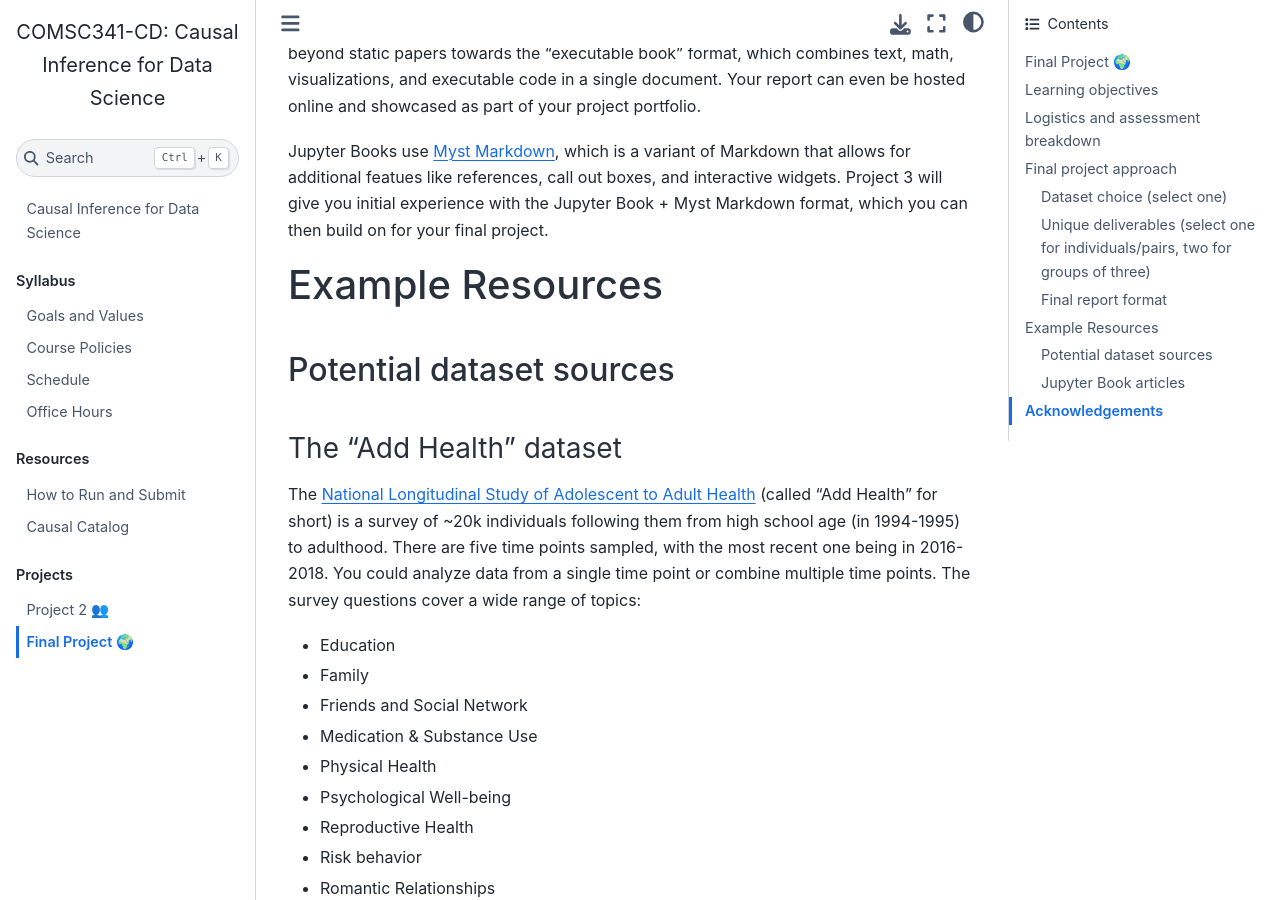
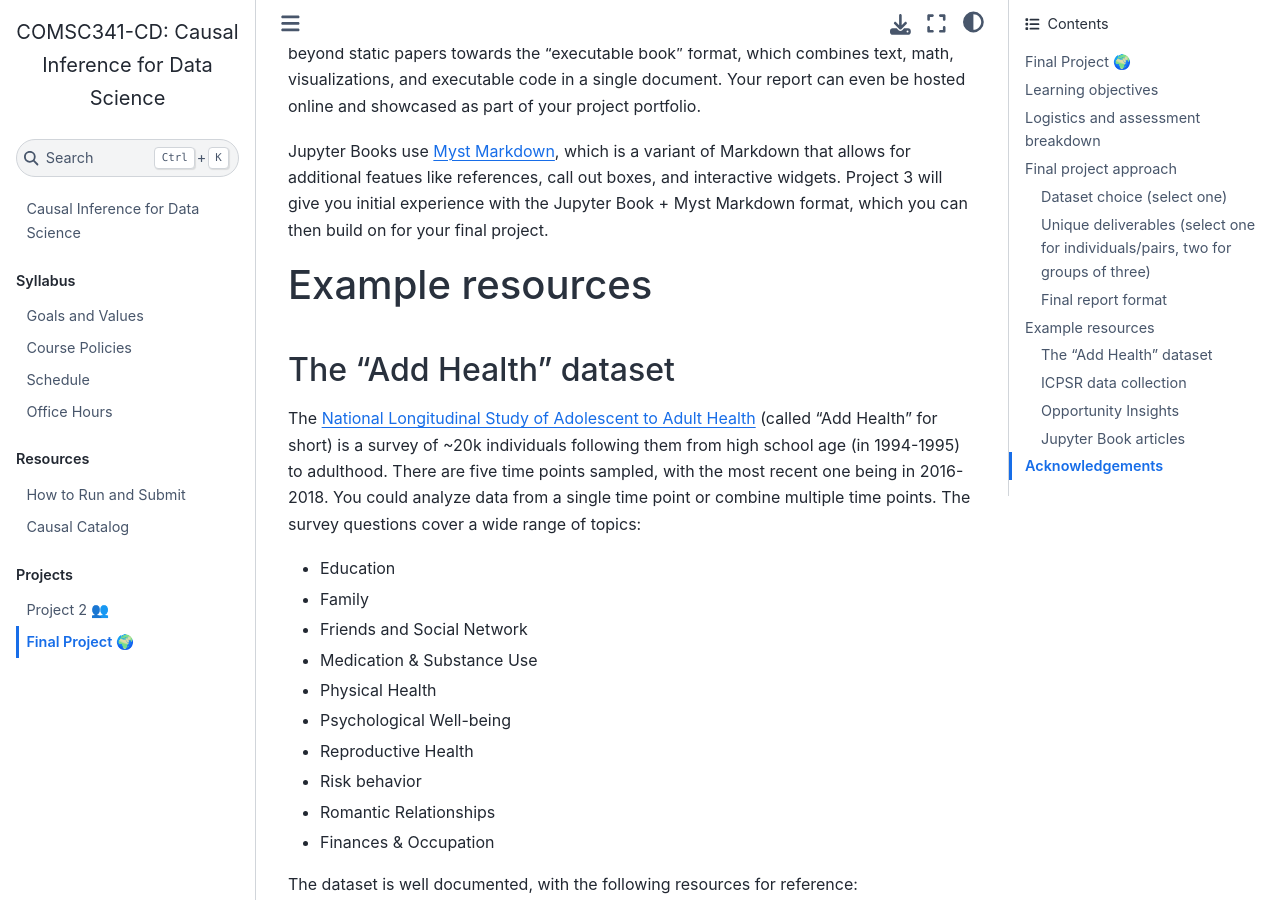
Before and after one commit to comsc341cd/comsc341cd.github.io, a Jupyter Book: the page built from projects/final_project.md, in a window 1280 px wide and 900 px high, scrolled down 1859 px. Built offline with Jupyter Book 1.0.4 settings and Sphinx 7.4.7 and the Sphinx Book theme 1.1.4, drawn with Linux system fonts in a browser that asks for light colours; pages that are not in the unit, such as notebooks, are missing from menus.

```diff
--- a/projects/final_project.md
+++ b/projects/final_project.md
@@ -51,9 +51,7 @@ The final report will be submitted in the form of a [Jupyter Book article](https
 
 Jupyter Books use [Myst Markdown](https://myst-parser.readthedocs.io/en/latest/), which is a variant of Markdown that allows for additional featues like references, call out boxes, and interactive widgets. Project 3 will give you initial experience with the Jupyter Book + Myst Markdown format, which you can then build on for your final project.
 
-# Example Resources
-
-## Potential dataset sources
+# Example resources
 
 ### The "Add Health" dataset
 
```
Also changed, not shown: syllabus/schedule.md (+1 -1 lines), 1 other file.
